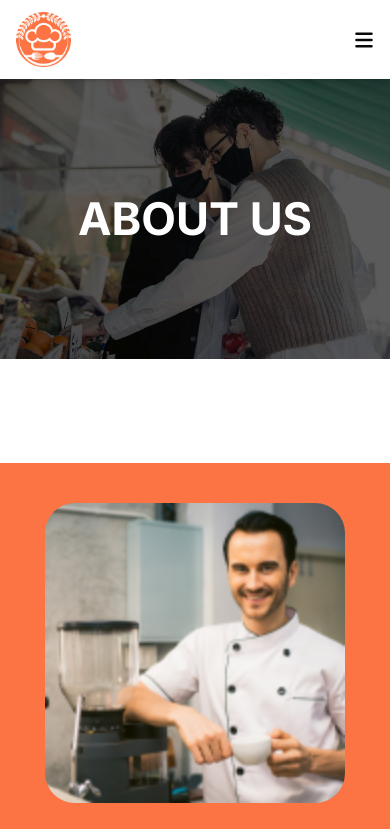
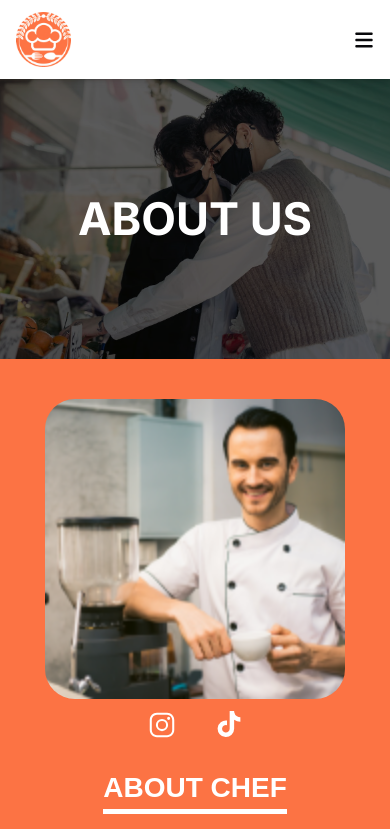
Before and after one commit to WebSparkInnovations/culinaryfusionkitchen, a Next.js app: page /about-us in a window 390 px wide. Shown: the top 829 px of the page. Built offline with nearby package versions, Linux system fonts and the light colour scheme.

Commit message:
final code added

```diff
--- a/src/Components/Shared/ContactUs.jsx
+++ b/src/Components/Shared/ContactUs.jsx
@@ -4,7 +4,7 @@ import ContactForm from "../../Components/Shared/ContactForm";
 
 const ContactUs = () => {
   return (
-    <div className="flex flex-col gap-5 ">
+    <div className="flex flex-col gap-5 pt-10 ">
       <div className="w-full flex flex-col gap-2 items-center ">
         <div className="border-b-[4px] max-w-max mx-auto border-[#fc7344]">
           <p className="text-[18px] 2xl:text-[20px] text-center font-semibold text-[#fc7344]">
--- /dev/null
+++ b/src/Components/Shared/aboutUsHeroComponent.jsx
@@ -0,0 +1,36 @@
+
+import React from "react";
+
+const AboutUsHero = ({ data }) => {
+
+  return (
+    <>
+      {data.map((ls, index) => ( // Added index parameter
+        <div key={index} className="flex flex-col gap-10">
+          <div className="flex flex-col gap-10">
+            <div
+              className="h-[280px] 2xl:h-[380px] bg-cover bg-center"
+              style={{ backgroundImage: `url(${ls.img})` }}
+            >
+              <div className="relative w-full h-full bg-black/40 flex items-center justify-center">
+                <div className="absolute inset-0 bg-black/40" />
+                <div className="text-white text-center relative z-10">
+                  <h1 className="text-[45px] md:text-[60px] 2xl:text-[72px] font-bold uppercase">
+                    {ls.bannerText}
+                  </h1>
+                </div>
+              </div>
+            </div>
+
+              {ls.heading && (<h1 className="text-[24px] xl:text-[32px] text-center font-semibold">
+                {ls.heading} {/* Changed from data.heading to ls.heading */}
+              </h1>)}
+
+          </div>
+        </div>
+      ))}
+    </>
+  );
+};
+
+export default AboutUsHero;
--- a/src/Views/AboutUsPageView/AboutChefSection.jsx
+++ b/src/Views/AboutUsPageView/AboutChefSection.jsx
@@ -1,9 +1,13 @@
+'use client'
 import Image from "next/legacy/image";
-// import Image from 'next/legacy/image'
 import React from "react";
-import Button from "../../Components/UI/Button";
+import { IoLogoInstagram } from "react-icons/io5";
+import { FaTiktok } from "react-icons/fa";
+import { useRouter } from "next/navigation";
+
 
 const AboutChef = () => {
+  const router = useRouter()
 
   return (
     <div className="bg-[#fc7344] py-10 2xl:py-20">
@@ -11,17 +15,16 @@ const AboutChef = () => {
         <div className="flex  flex-col-reverse lg:flex-row gap-7   lg:gap-[150px] xl:gap-[180px] items-center  lg:max-w-max mx-auto w-full">
           <div className="flex flex-col  lg:max-w-[600px] 2xl::max-w-[700px]   gap-5 xl:gap-7 w-full">
             <div className="flex flex-col   gap-3 lg:gap-6">
-              <div className="lg:max-w-max w-full">
-                <h1 className="uppercase border-b-[5px] border-white text-center text-white font-Poppins font-semibold text-[28px] md:text-[32px] xl:text-[42px]">
+              <div className="max-w-max mx-auto lg:mx-0">
+                <h1 className="uppercase border-b-[5px] border-white text-white font-Poppins font-semibold text-[28px] md:text-[32px] xl:text-[42px]">
                   About Chef
                 </h1>
               </div>
               <div className="flex flex-col  gap-2">
 
-                <p className="font-Poppins text-[16px] xl:text-[18px] text-white text-center sm:text-start  xl:leading-7">
+                <p className="font-Poppins text-[16px] xl:text-[18px] text-white text-center lg:text-start  xl:leading-7">
                   {" "}
                   Here are a few lines that highlight Chef Malik's abilities:
-
                   "With a passion for culinary innovation and a keen eye for detail, Chef Malik elevates every dish to a masterpiece. His expertise in blending diverse flavors and crafting unique presentations showcases his unparalleled talent and dedication to the art of cuisine. Whether it's a gourmet dinner or a casual brunch, Chef Malik brings an unforgettable dining experience that delights the senses and leaves a lasting impression."
                 </p>
               </div>
@@ -32,7 +35,7 @@ const AboutChef = () => {
             </Button>
           </div> */}
           </div>
-          <div className="flex flex-1 justify-center items-center  w-full">
+          <div className="flex flex-col gap-3 flex-1 justify-center items-center  w-full">
             <Image
               className=" w-full h-full rounded-[30px]"
               src="/assets/images/chef.png"
@@ -40,6 +43,11 @@ const AboutChef = () => {
               width={300}
               alt="no-image"
             />
+            <div className="max-w-max flex gap-10 xl:gap-16">
+              <IoLogoInstagram onClick={(() => router.push('https://www.instagram.com/cfkdummy/'))} className="text-white hover:text-[#8B0000] text-[28px]  2xl:text-[36px] hover:cursor-pointer" />
+              <FaTiktok onClick={(() => router.push('https://www.tiktok.com/@culinaryfusionkitchen?_t=8qrFanWFFGg&_r=1'))} className="text-white hover:cursor-pointer hover:text-[#8B0000] text-[26px] 2xl:text-[34px]" />
+
+            </div>
           </div>
         </div>
       </div>
--- a/src/Views/AboutUsPageView/index.jsx
+++ b/src/Views/AboutUsPageView/index.jsx
@@ -1,7 +1,7 @@
-import SpecialFoodComponent from '@/Components/Shared/specialFoodComponent'
 import React from 'react'
 import AboutChef from './AboutChefSection';
 import ContactUs from '@/Components/Shared/ContactUs';
+import AboutUsHero from '@/Components/Shared/aboutUsHeroComponent';
 
 
 const OfficeEventData = [
@@ -14,8 +14,8 @@ const OfficeEventData = [
 
 const AboutUs = () => {
   return (
-    <div className='flex flex-col gap-10'>
-      <SpecialFoodComponent data={OfficeEventData} />
+    <div className='flex flex-col'>
+      <AboutUsHero data={OfficeEventData} />
       <AboutChef />
       <ContactUs />
     </div>
--- a/src/Views/ServicesPageView/index.jsx
+++ b/src/Views/ServicesPageView/index.jsx
@@ -7,6 +7,7 @@ const ServicesBannerData = [
   {
     bannerText: "Services",
     img: "/assets/images/servicesbanner.jpg",
+    heading: 'Explore Our Services and Find the Perfect Culinary Experience for Your Event'
   },
 ];
 
@@ -15,7 +16,7 @@ const Services = () => {
   return (
     <div className='flex flex-col gap-10'>
       <SpecialFoodComponent data={ServicesBannerData} />
-      <ServicesCategories/>
+      <ServicesCategories />
       <ContactUs />
 
     </div>
```
